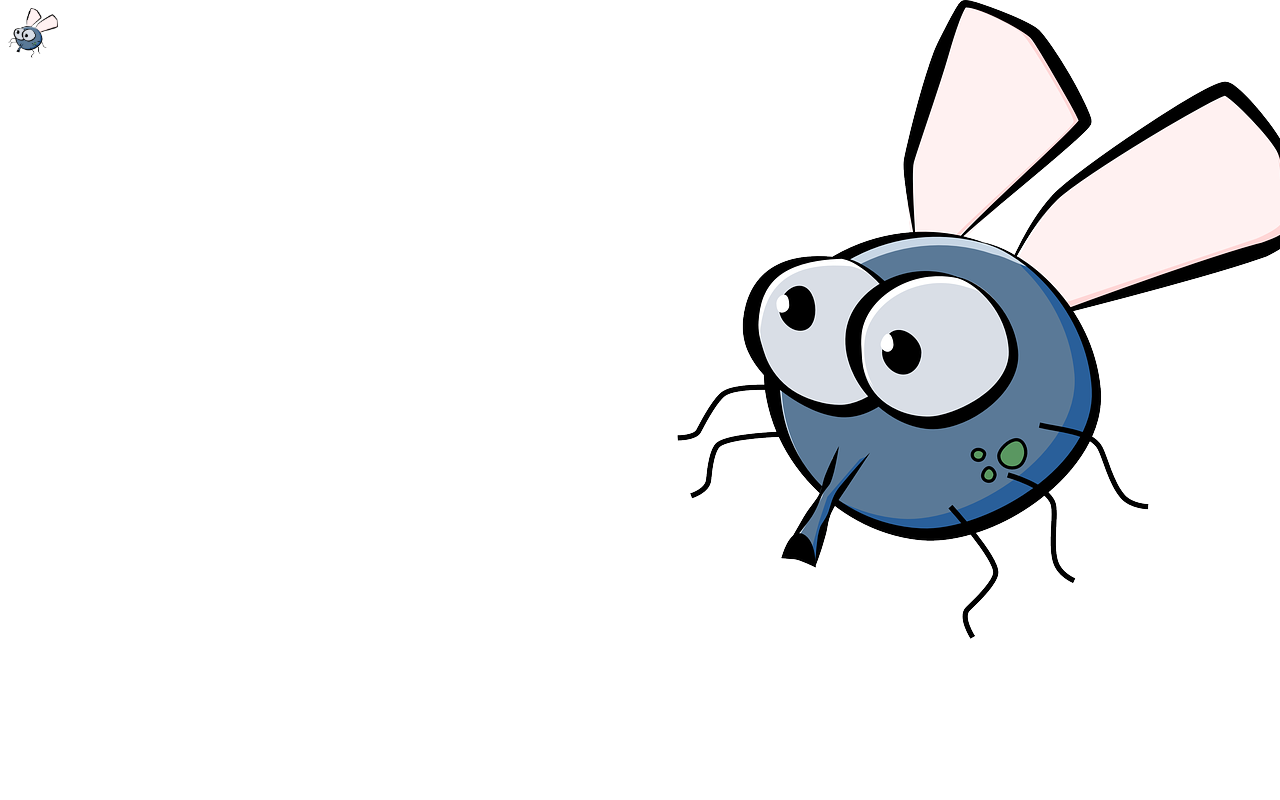
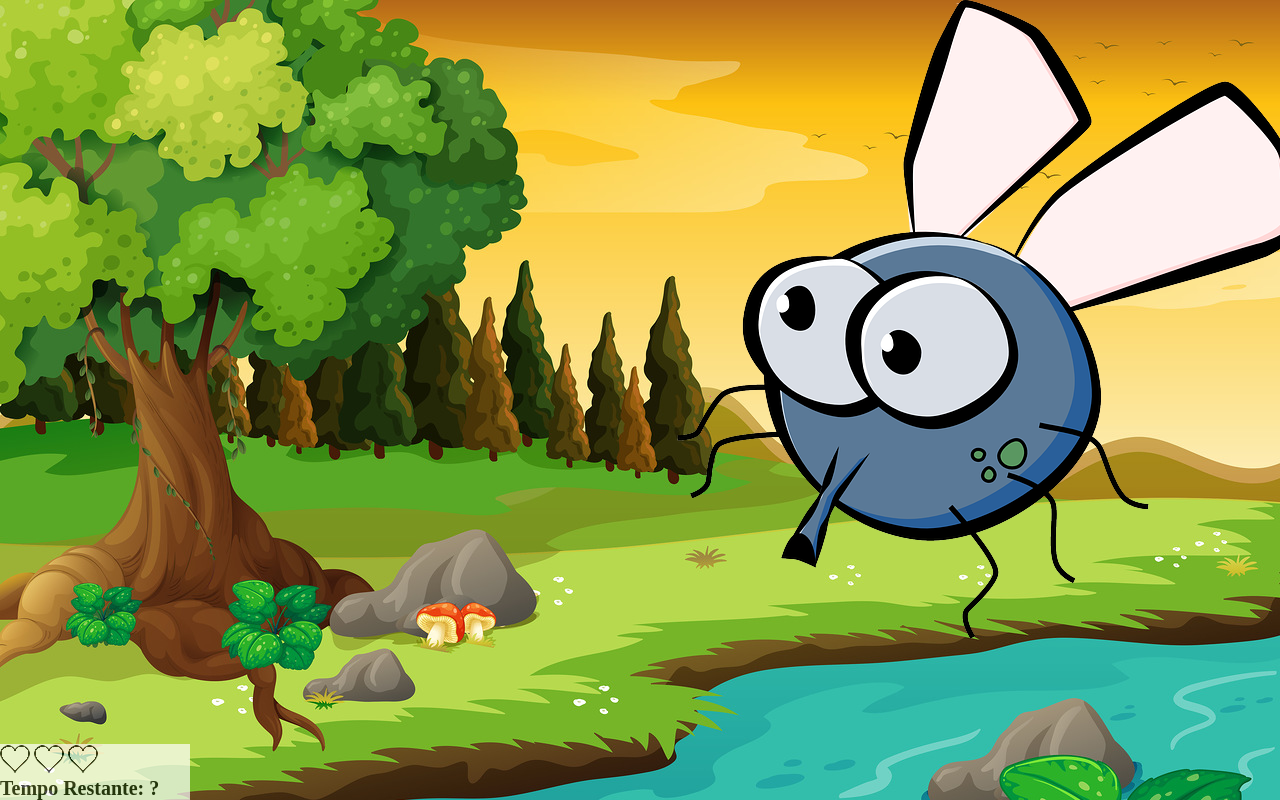
Before and after one commit to charlesdev771/Game-mata-mosquito, a plain HTML site: page app.html in a window 1280 px wide. Drawn offline with Linux system fonts and the light colour scheme.

Commit message:
Add life and timer

```diff
--- a/app.html
+++ b/app.html
@@ -12,8 +12,18 @@
 </head>
 <body onresize="ajustaTamanhoPalcoJogo()">
 
-    <img src="imagens/mosquito.png" class="mosquito1">
 
+    <div class="painel">
+        <div class="vidas">
+            <img src="imagens/coracao_cheio.png" id="v1">
+            <img src="imagens/coracao_cheio.png" id="v2">
+            <img src="imagens/coracao_cheio.png" id="v3">
+        </div>
+
+        <div class="cronometro">
+            Tempo Restante: ?
+        </div>
+    </div>
     <script>
         setInterval(function() {
             posicaoRandomica();
--- a/jogo.js
+++ b/jogo.js
@@ -1,6 +1,7 @@
 
 var altura = 0;
 var largura = 0;
+var vidas = 1;
 
 function ajustaTamanhoPalcoJogo()
 {
@@ -17,6 +18,19 @@ function posicaoRandomica()
     if(document.getElementById('mosquito'))
     {
         document.getElementById('mosquito').remove();
+
+        console.log('elemnet' + vidas)
+
+        if (vidas > 3)
+        {
+            alert('STOP');
+        }else
+        {
+            document.getElementById('v' + vidas).src = 'imagens/coracao_vazio.png';
+            vidas++;
+        }
+
+
     }
 
     var posicaoX = Math.floor(Math.random() * largura) - 90;
@@ -34,6 +48,10 @@ function posicaoRandomica()
     mosquito.style.top = posicaoY + 'px';
     mosquito.style.position = 'absolute';
     mosquito.id = 'mosquito';
+    mosquito.onclick = function()
+    {
+        this.remove();
+    }
 
     document.body.appendChild(mosquito);
 
--- a/style.css
+++ b/style.css
@@ -1,3 +1,8 @@
+body
+{
+    background-image: url('imagens/bg.jpg');
+    background-repeat: no-repeat;
+}
 .mosquito1
 {
     width: 50px;
@@ -22,3 +27,25 @@
 {
     transform: scaleX(-1);
 }
+
+.painel
+{
+    position: absolute;
+    width: 190px;
+    padding: 0px;
+    bottom: 0px;
+    border-top: solid 1px #fff;
+    background-color: #fff;;
+    opacity:0.7;
+    left: 0px;
+}
+.vidas
+{
+    float: left;
+}
+.cronometro
+{
+    float: left;
+    font-size: 20px;
+    font-weight: bold;
+}
```
